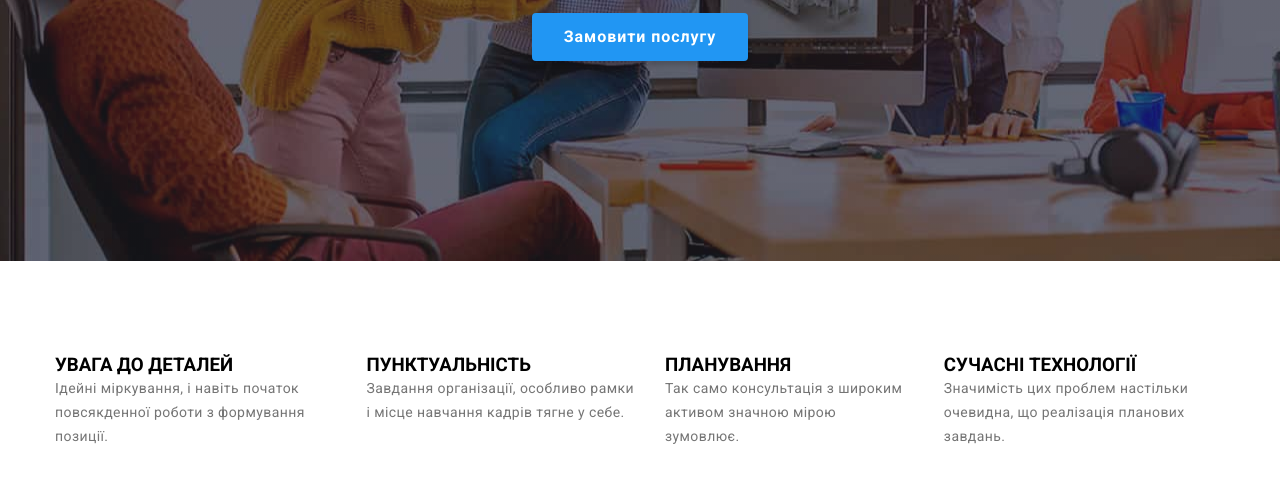
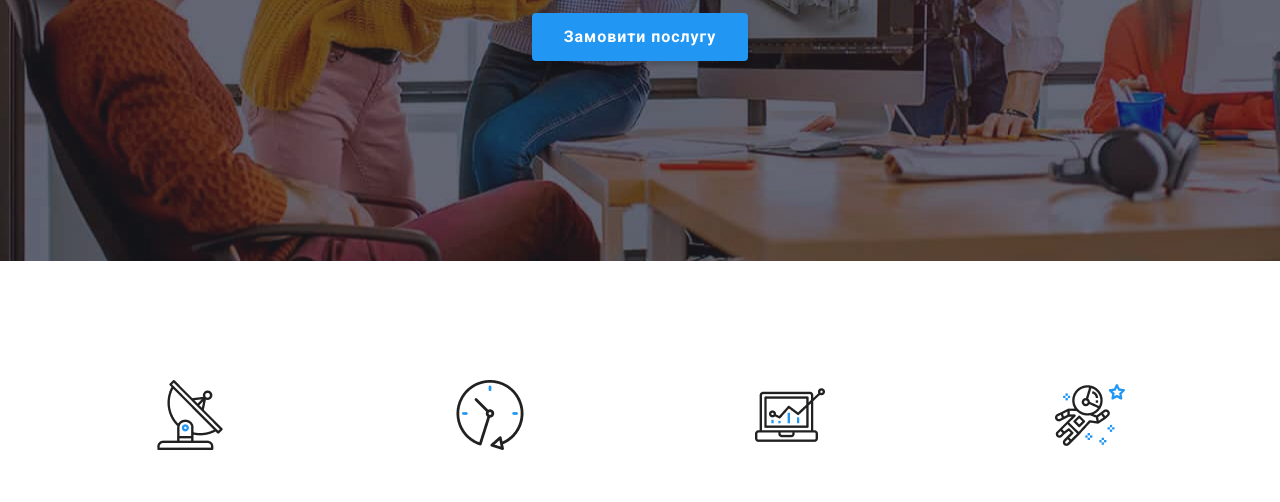
Before and after one commit to Dima284/Webstudio2, a plain HTML site: page index.html in a window 1280 px wide. Shown: the part 422-924 px from the top of the page. Drawn offline with nearby package versions, Linux system fonts and the light colour scheme.

Commit message:
Update style.css

```diff
--- a/css/style.css
+++ b/css/style.css
@@ -148,7 +148,30 @@ body{
   padding-top: 94px;
 }
 
-
+.pluses-item::before{
+  content: "";
+  display: block;
+  margin-bottom: 30px;
+  width: 270px;
+  height: 120px;
+  background-color: var(--fon-tim);
+  background-image: url(../imgs/antena.png);
+  background-position: center;
+  background-size: 70px;
+  background-repeat: no-repeat;
+}
+  .pluses-item:nth-child(1)::before {
+    background-image: url(../imgs/antena.png);
+  }
+  .pluses-item:nth-child(2)::before {
+    background-image: url(../imgs/clock.png);
+  }
+  .pluses-item:nth-child(3)::before {
+    background-image: url(../imgs/diagrama.png);
+  }
+  .pluses-item:nth-child(4)::before {
+    background-image: url(../imgs/kosmochel.png);
+  }
 
 .pluses-text{
   color: var(--text-color);
```
